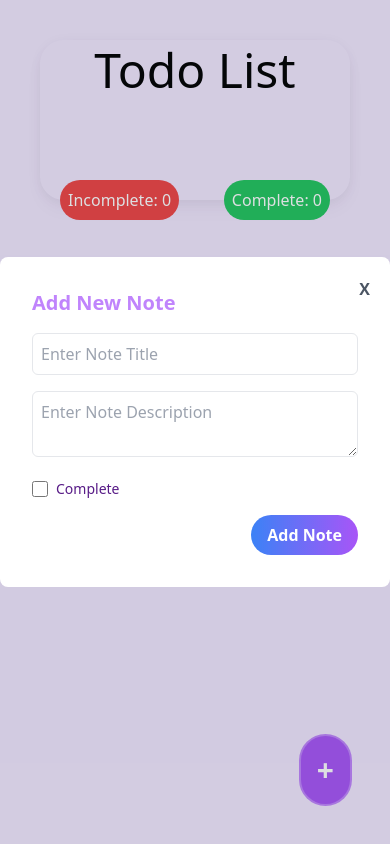
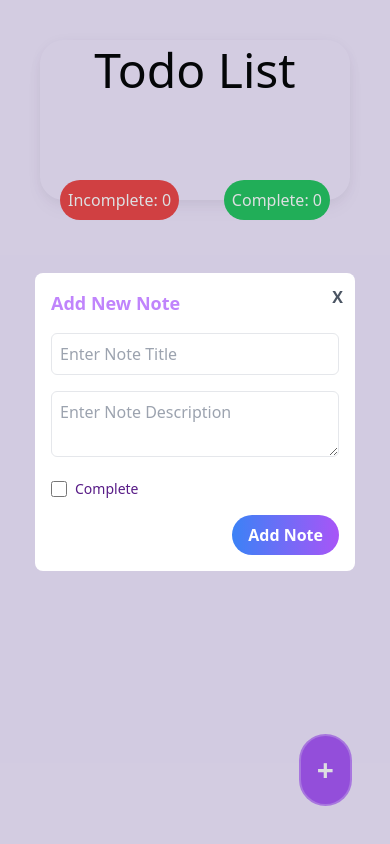
Before and after one commit to NuffSaid-Bore/Todo-List, a React (Vite) app in the folder Frontend/: page / in a window 390 px wide. Both pictures are taken after a click on the button "Add item". Built offline with nearby package versions, Linux system fonts and the light colour scheme; no server answers.

Commit message:
changed the modal to be responsive for smaller screens

```diff
--- a/Frontend/src/components/NoteModal.jsx
+++ b/Frontend/src/components/NoteModal.jsx
@@ -34,15 +34,17 @@ const NoteModal = ({closeModal, addNote, currentNote, editNote}) => {
 
     return (
         <div className="fixed inset-0 bg-gray-800 bg-opacity-15 flex justify-center items-center z-50 transition-opacity duration-300 ease-in-out hover:opacity-100">
-            <div className="bg-white p-8 rounded-lg relative w-full max-w-lg">
+            <div className="bg-white p-4 sm:p-6 md:p-8 rounded-lg relative w-full max-w-xs sm:max-w-sm md:max-w-md lg:max-w-lg mx-auto">
             <button
-                    className="absolute top-5 right-5 text-gray-600 hover:text-purple-400 font-bold"
+                className="absolute top-3 right-3 sm:top-5 sm:right-5 text-gray-600 hover:text-purple-400 font-bold"
                 onClick={closeModal}
             >
                 X
             </button>
 
-                <h2 className="text-xl font-bold mb-4 text-purple-400 hover:text-grey-400">{currentNote ? "Update Note" : "Add New Note"}</h2>
+            <h2 className="text-lg sm:text-xl font-bold mb-4 text-purple-400 hover:text-grey-400">
+                {currentNote ? "Update Note" : "Add New Note"}
+            </h2>
             <form onSubmit={handleSubmit}>
                 <input
                     type="text"
@@ -64,10 +66,10 @@ const NoteModal = ({closeModal, addNote, currentNote, editNote}) => {
                         type="checkbox"
                         checked={isComplete}
                         onChange={handleCheckboxChange}
-                        className="w-4 h-4 text-purple-600 bg-purple-100 border-purple-300 rounded focus:ring-purple-500 dark:focus:ring-purple-600 dark:ring-offset-purple-800 focus:ring-2 dark:bg-purple-700 dark:border-purple-600"/>
+                        className="w-4 h-4 text-purple-600 bg-purple-100 border-purple-300 rounded focus:ring-purple-500 dark:focus:ring-purple-600 dark:ring-offset-purple-800 focus:ring-2 dark:bg-purple-700 dark:border-purple-600"
+                    />
                     <label htmlFor="default-checkbox" className="ms-2 text-sm font-medium text-purple-900 dark:text-purple-300">Complete</label>
                 </div>
-
 
                 <div className="flex justify-end mt-4">
                     <button
```
Lines whose indentation alone changed are shown as unchanged.
